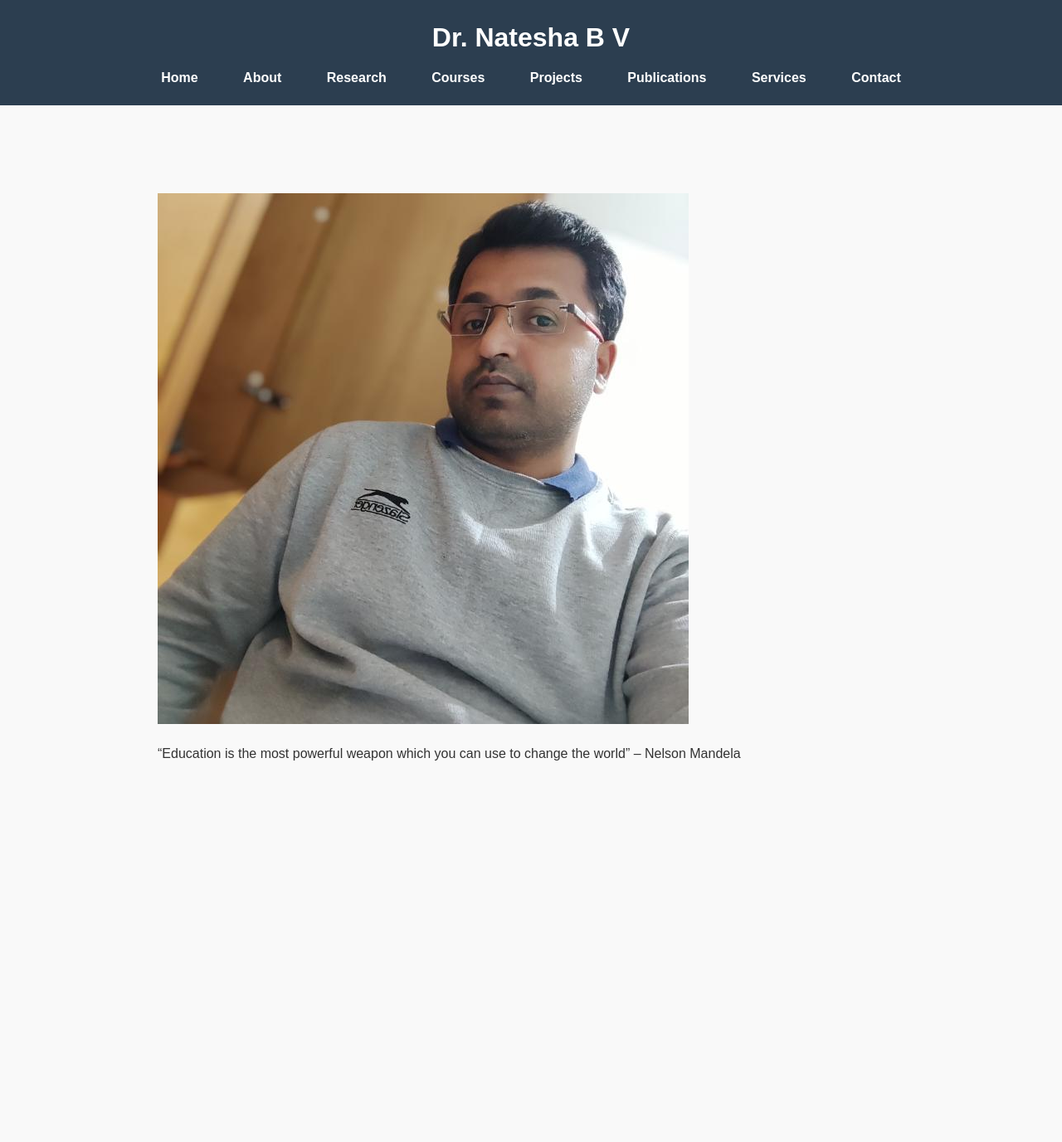
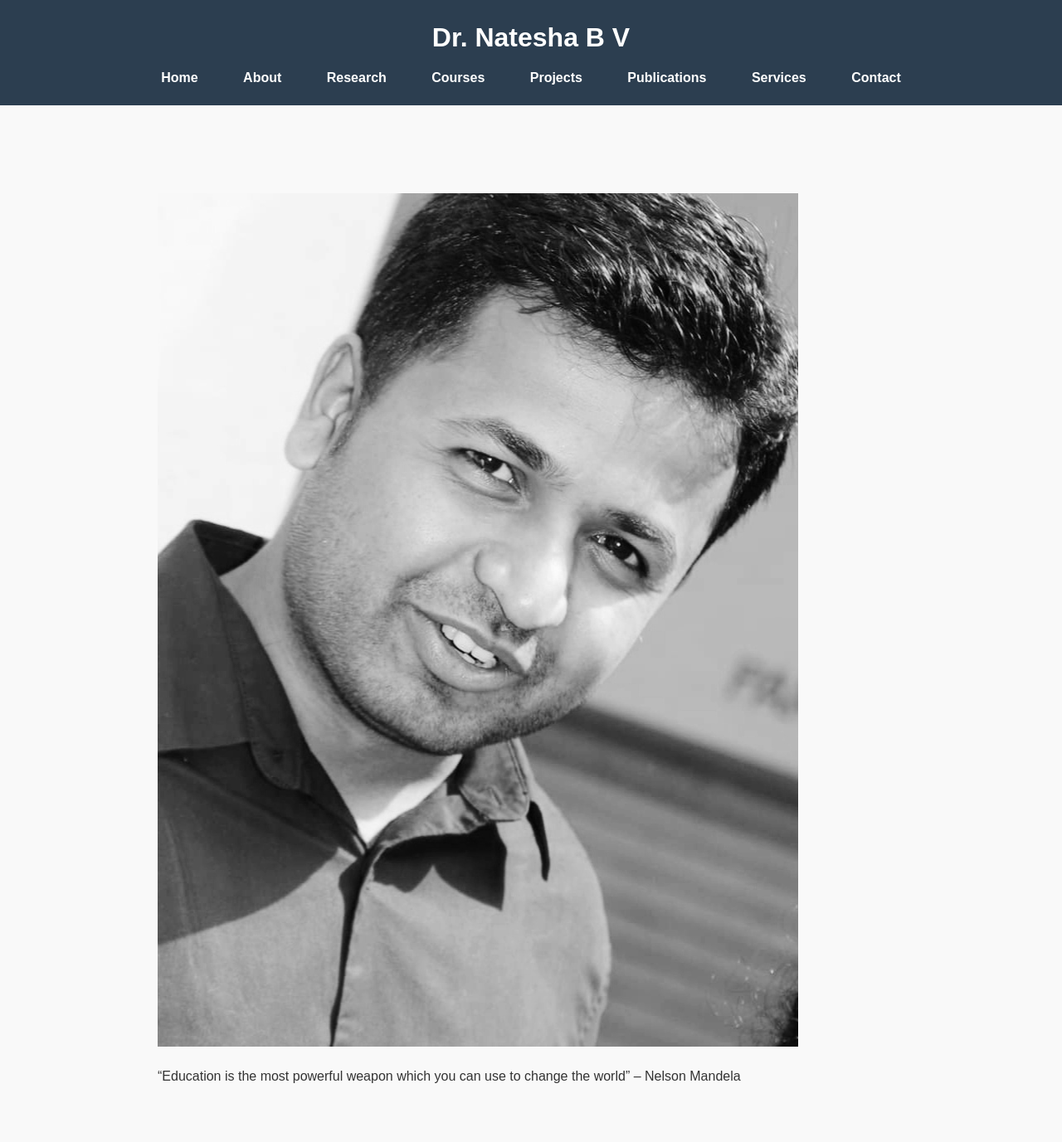
Before and after one commit to Nateshbv/Nateshbv.github.io, a Jekyll site: the page built from index.md, in a window 1280 px wide. Shown: the whole page at 83% size. Built offline with Jekyll 4.4.1, drawn with Linux system fonts in a browser that asks for light colours; before the commit the page ends 1007 px from its top, so only the background shows below that.

Commit message:
Update index.md

```diff
--- a/index.md
+++ b/index.md
@@ -4,7 +4,7 @@ title: Home
 ---
 
 
-![Natesh B V](assets/images/bvn.jpeg)
+![Natesh B V](assets/images/na.jpg)
 
 
 "Education is the most powerful weapon which you can use to change the world” – Nelson Mandela
```
